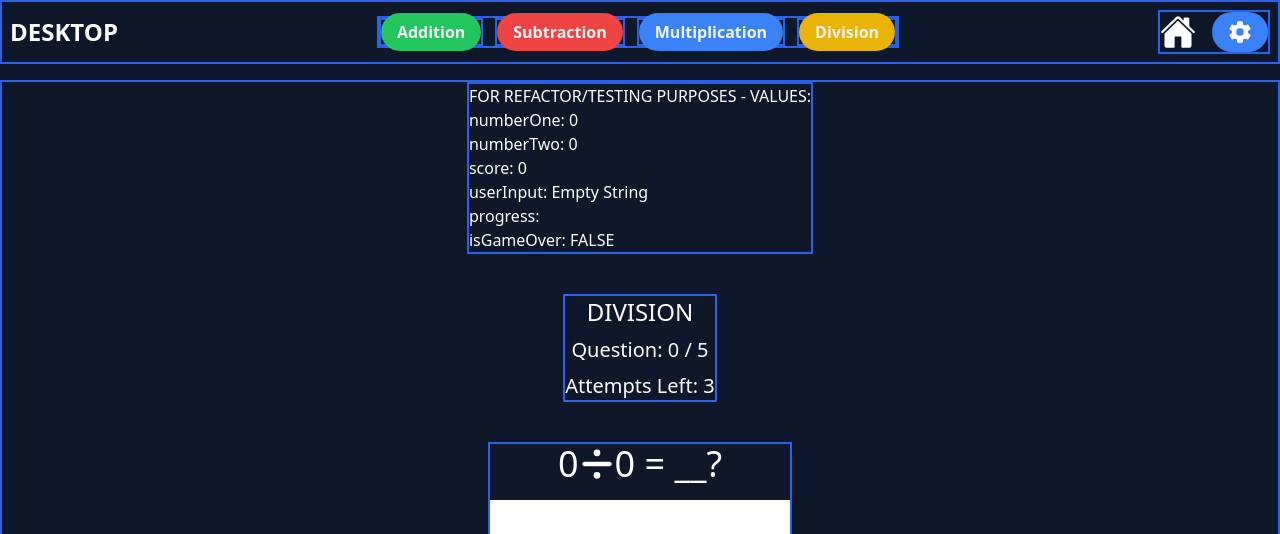
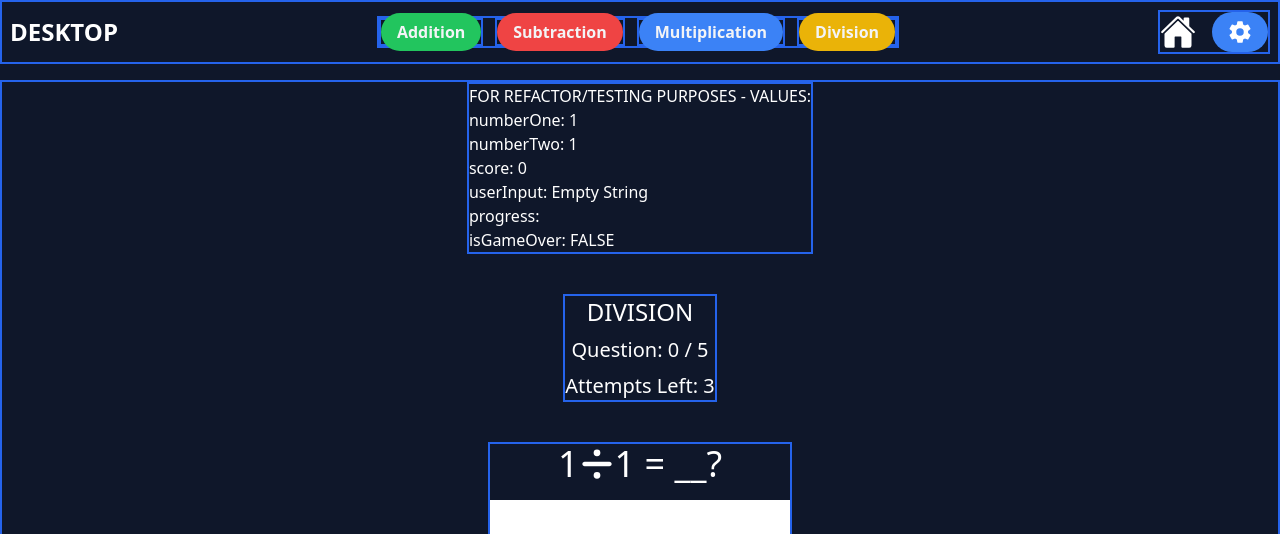
Before and after one commit to bartswierz/learning-game, a React (Vite) app: page /division in a window 1280 px wide. Shown: the top 534 px of the page. Built offline with nearby package versions, Linux system fonts and the light colour scheme.

Commit message:
fixed problems component with random numbers not generating on start

```diff
--- a/src/components/ui/Problems/NumberPad.tsx
+++ b/src/components/ui/Problems/NumberPad.tsx
@@ -4,6 +4,7 @@ import { FaUndoAlt, FaTimes } from "react-icons/fa";
 import { FaDivide } from "react-icons/fa6";
 import { RiSubtractFill } from "react-icons/ri";
 import { IoMdAdd } from "react-icons/io";
+import useSettingsStore from "@/store/store";
 
 const buttonInfoList: ButtonInfo[] = [
   { value: "undo", reactIcon: <FaUndoAlt size={26} />, className: "bg-red-500 hover:bg-red-600" },
@@ -33,22 +34,42 @@ interface NumberPadProps {
 // TODO - add conditionals for add, subtract, multiply, divide buttons for future problems
 // Component containing buttons 0-9 and a clear button to reset user input
 const NumberPad = ({ handleUserInputCallback, handleCheckCallback, userInput }: NumberPadProps) => {
+  // Removes the need for our handleUserInputCallback
+  const updateUserInput = useSettingsStore((state) => state.updateUserInput);
+  // const appendUserInput = useSettingsStore((state) => state.appendUserInput);
   // Updates userInput state in the parent component via callback functions
   const handleClick = (input: string) => {
+    console.log("user clicked: ", input);
     // NUMBER 0 through 9 - APPEND TO THE USERINPUT STRING AND UPDATE THE STATE
     if (isNumberOrDecimal(input)) {
-      handleUserInputCallback(userInput + input);
+      updateUserInput(userInput + input);
+      // handleUserInputCallback(userInput + input);
+      // appendUserInput(input);
     }
 
+    // TODO - handleCheckCallback can stay for now but we need to remove it once we have fixed the other sections of children components in the Problems component
     // CHECK ANSWER
     else if (input === "=") handleCheckCallback();
     // REMOVE LAST CHARACTER FROM USERINPUT IF ITS NOT EMPTY
     else if (input === "undo" && userInput.length > 0) {
-      handleUserInputCallback(userInput.slice(0, userInput.length - 1));
+      const newInput = userInput.slice(0, userInput.length - 1);
+      updateUserInput(newInput);
+      // handleUserInputCallback(userInput.slice(0, userInput.length - 1));
     }
     // ADD SUBTRACT SIGN TO THE FRONT OF THE USERINPUT STRING
     else if (input === "subtract") {
-      handleUserInputCallback("-" + userInput);
+      // ADD CASE IF USERINPUT ALREADY HAS A SUBTRACT SIGN TO REMOVE IT
+      if (userInput[0] === "-") {
+        // '-' exists in our number remove it and update the state
+        const newInput = userInput.slice(1, userInput.length);
+        console.log('user input already had a "-" sign, removing it and updating the state to: ', newInput);
+        updateUserInput(newInput);
+      } else {
+        // '-' does not exist in our number add it and update the state
+        console.log('user input did not have a "-" sign, adding it and updating the state to: ', "-" + userInput);
+        updateUserInput("-" + userInput);
+      }
+      // handleUserInputCallback("-" + userInput);
     } else return;
   };
 
--- a/src/components/ui/Problems/Problems.tsx
+++ b/src/components/ui/Problems/Problems.tsx
@@ -31,8 +31,10 @@ const Problems = ({ operationType }: OperationProps) => {
   const isGameOver = useSettingsStore((state) => state.isGameOver);
   const updateIsGameOver = useSettingsStore((state) => state.updateIsGameOver);
   const updateUserInput = useSettingsStore((state) => state.updateUserInput);
+  // const appendUserInput = useSettingsStore((state) => state.appendUserInput);
   const updateForCorrectAnswer = useSettingsStore((state) => state.updateForCorrectAnswer);
   const updateForIncorrectAnswer = useSettingsStore((state) => state.updateForIncorrectAnswer);
+  const updateNewNumbers = useSettingsStore((state) => state.updateNewNumbers);
   console.log("inside operation component");
 
   // Global state for the game
@@ -75,17 +77,19 @@ const Problems = ({ operationType }: OperationProps) => {
 
   const disabled: boolean = userInput === "" ? true : false;
   // Gets our new random values on mount - passing numOneRange and numTwoRange as dependencies if they change from user changing them in the settings
-  // useEffect(() => {
-  //   // DIVISION PROBLEM
-  //   if (operationType === "DIVISION") {
-  //     const { num1, num2 } = randomTwoNumbersForDivision(numOneRange, numTwoRange);
-  //     setGlobals((prev) => ({ ...prev, numberOne: num1, numberTwo: num2 }));
-  //   } else {
-  //     // NOT DIVISION
-  //     const { num1, num2 } = randomTwoNumbers(numOneRange, numTwoRange);
-  //     setGlobals((prev) => ({ ...prev, numberOne: num1, numberTwo: num2 }));
-  //   }
-  // }, [numOneRange, numTwoRange, operationType]);
+  useEffect(() => {
+    // DIVISION PROBLEM
+    if (operationType === "DIVISION") {
+      const { num1, num2 } = randomTwoNumbersForDivision(numOneRange, numTwoRange);
+      updateNewNumbers(num1, num2);
+      // setGlobals((prev) => ({ ...prev, numberOne: num1, numberTwo: num2 }));
+    } else {
+      // NOT DIVISION
+      const { num1, num2 } = randomTwoNumbers(numOneRange, numTwoRange);
+      updateNewNumbers(num1, num2);
+      // setGlobals((prev) => ({ ...prev, numberOne: num1, numberTwo: num2 }));
+    }
+  }, [numOneRange, numTwoRange, operationType, updateNewNumbers]);
 
   // Gets the operation icon on mount & if user changes the type of questions via operation links in the navbar
   useEffect(() => {
@@ -99,6 +103,7 @@ const Problems = ({ operationType }: OperationProps) => {
   */
   // const handleCheck = (e: { preventDefault: () => void }) => {
   const handleCheck = () => {
+    console.log("inside handleCheck");
     // const { userInput, numberOne, numberTwo } = globals;
     // TODO - replace this checkAnswer with a specific function for each operation
     // Passed as an object to ensure the order of the arguments doesn't matter
@@ -124,6 +129,8 @@ const Problems = ({ operationType }: OperationProps) => {
       // USER ANSWERED QUESTION CORRECTLY - UPDATE GLOBAL STATE - updaing the numberOne and numberTwo values to the new random numbers AND resetting the userInput to an empty string and updating our score
       // Correct Answer updates: numberOne, numberTwo, userInput = '', score + 1
       updateForCorrectAnswer(newNum1, newNum2);
+      console.log("newNum1: ", newNum1);
+      console.log("newNum2: ", newNum2);
       // setGlobals((prev) => ({
       //   ...prev,
       //   numberOne: newNum1,
@@ -158,6 +165,8 @@ const Problems = ({ operationType }: OperationProps) => {
   const handleUserInput = (input: string) => {
     //TODO - REPLACE WITH updateUserInput(input)
     // setGlobals((prev) => ({ ...prev, userInput: input }));
+    // updateUserInput(input);
+    // appendUserInput(input);
     updateUserInput(input);
   };
 
@@ -190,7 +199,7 @@ const Problems = ({ operationType }: OperationProps) => {
           <li>numberOne: {numberOne}</li>
           <li>numberTwo: {numberTwo}</li>
           <li>score: {score}</li>
-          <li>userInput: {userInput === "" ? "Empty String" : "N/A"}</li>
+          <li>userInput: {userInput === "" ? "Empty String" : userInput}</li>
           <li>progress: {progress}</li>
           <li>isGameOver: {isGameOver ? "TRUE" : "FALSE"}</li>
         </ul>
--- a/src/components/ui/Settings/Settings.tsx
+++ b/src/components/ui/Settings/Settings.tsx
@@ -12,7 +12,7 @@ import { useState } from "react";
 // Settings Component that allows the user to update the value settings(numberOne, numberTwo, # of questions, # of Attempts)
 const Settings = () => {
   const { settings } = useSettingsStore();
-  console.log("settings from store: ", settings);
+  // console.log("settings from store: ", settings);
   const [isOpen, setIsOpen] = useState(false);
   // const { settings } = useSettingsStore();
 
--- a/src/store/store.ts
+++ b/src/store/store.ts
@@ -33,6 +33,7 @@ type Action = {
   setSettings: (settings: Settings) => void;
   incrementScore: (score: number) => void;
   updateUserInput: (userInput: string) => void;
+  // appendUserInput: (userInputValue: string) => void;
   updateForCorrectAnswer: (newNumOne: number, newNumTwo: number) => void;
   updateForIncorrectAnswer: () => void;
   updateIsGameOver: (isGameOver: boolean) => void;
@@ -84,7 +85,10 @@ const useSettingsStore = create<State & Action>((set) => ({
   isGameOver: false,
   setSettings: (settings: Settings) => set(() => ({ settings })),
   incrementScore: (score: number) => set(() => ({ score: score + 1 })),
-  updateUserInput: (userInputValue: string) => set((state) => ({ userInput: state.userInput + userInputValue })),
+  // updateUserInput: (userInputValue: string) => set(() => ({ userInputValue })),
+  updateNewNumbers: (newNumberOne: number, newNumberTwo: number) => set(() => ({ numberOne: newNumberOne, numberTwo: newNumberTwo })),
+  updateUserInput: (userInputValue: string) => set(() => ({ userInput: userInputValue })),
+  // APPEND USER INPUT TO THE END OF THE CURRENT USER INPUT
   updateIsGameOver: (isGameOver: boolean) => set(() => ({ isGameOver })),
   // UPDATE numberOne & numberTwo & Increase score by 1 & RESET USER INPUT FOR NEXT QUESTION
   updateForCorrectAnswer: (newNumOne, newNumTwo) =>
```
